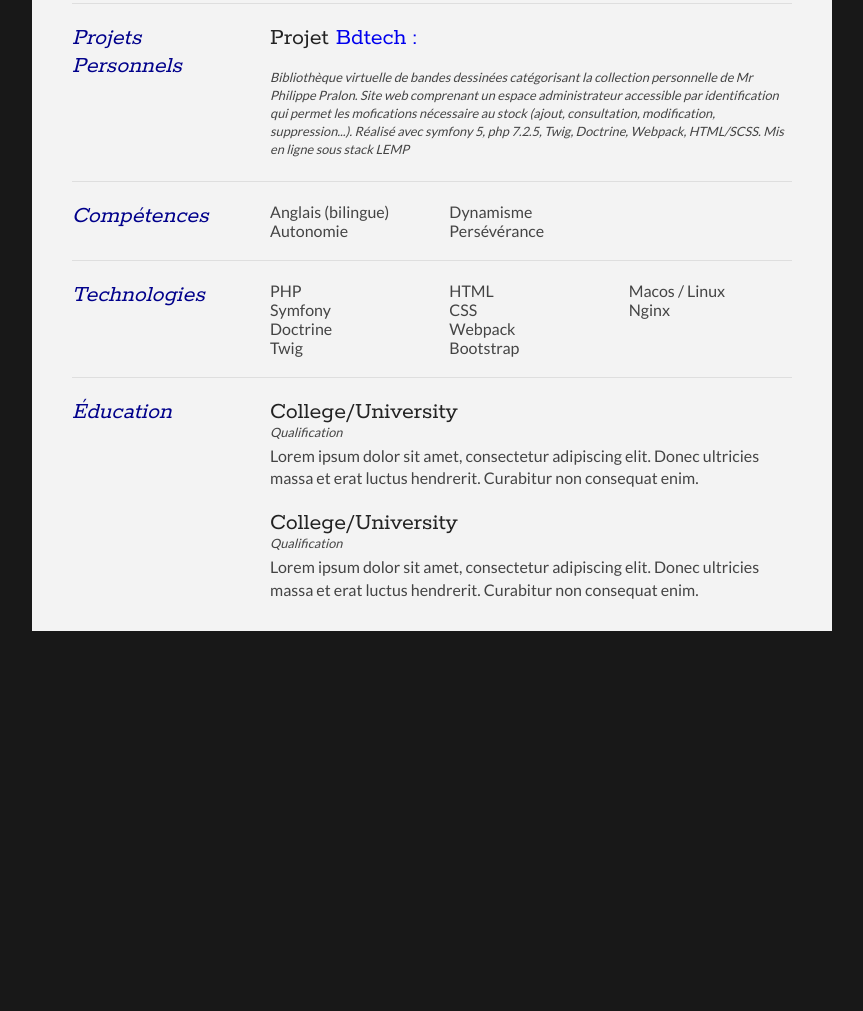
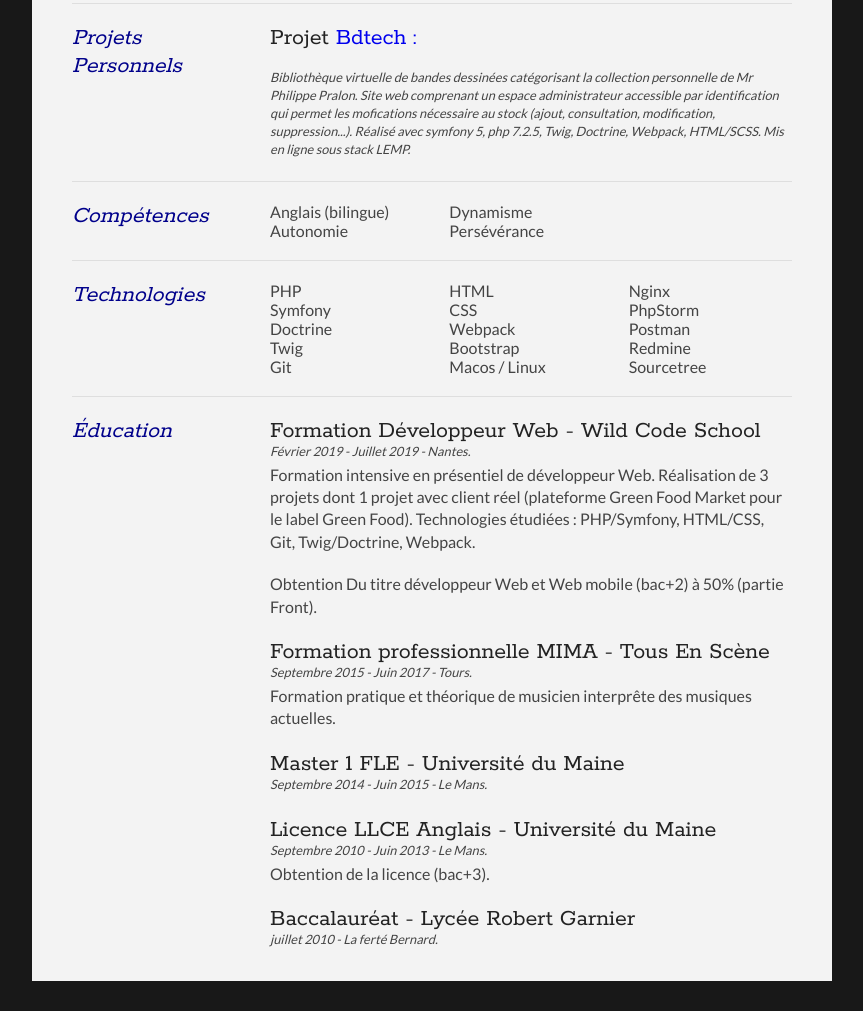
Before and after one commit to ArthurP44/online_resume, a plain HTML site: page index.html in a window 1280 px wide. Shown: the part 897-1908 px from the top of the page, without its empty margins (208-1071 px from the left). Before the commit the page ends 1558 px from the top, so only its background shows below. Drawn offline with Linux system fonts and the light colour scheme.

Commit message:
first draft of completed resume

```diff
--- a/index.html
+++ b/index.html
@@ -112,7 +112,7 @@
                         Site web comprenant un espace administrateur accessible par identification qui permet les
                         mofications nécessaire au stock (ajout, consultation, modification, suppression...).
                         Réalisé avec symfony 5, php 7.2.5, Twig, Doctrine, Webpack, HTML/SCSS.
-                        Mis en ligne sous stack LEMP</p>
+                        Mis en ligne sous stack LEMP.</p>
                 </article>
                 <br>
             </div>
@@ -146,12 +146,17 @@
                     <li>Symfony</li>
                     <li>Doctrine</li>
                     <li>Twig</li>
+                    <li>Git</li>
                     <li>HTML</li>
                     <li>CSS</li>
                     <li>Webpack</li>
                     <li>Bootstrap</li>
                     <li>Macos / Linux</li>
                     <li>Nginx</li>
+                    <li>PhpStorm</li>
+                    <li>Postman</li>
+                    <li>Redmine</li>
+                    <li>Sourcetree</li>
                 </ul>
             </div>
             <div class="clear"></div>
@@ -165,18 +170,35 @@
 
             <div class="sectionContent">
                 <article>
-                    <h2>College/University</h2>
-                    <p class="subDetails">Qualification</p>
-                    <p>Lorem ipsum dolor sit amet, consectetur adipiscing elit. Donec ultricies massa et erat luctus
-                        hendrerit. Curabitur non consequat enim.</p>
+                    <h2>Formation Développeur Web - Wild Code School</h2>
+                    <p class="subDetails">Février 2019 - Juillet 2019 - Nantes.</p>
+                    <p>Formation intensive en présentiel de développeur Web. Réalisation de 3 projets dont 1 projet avec client réel (plateforme Green Food Market pour le label Green Food).
+                        Technologies étudiées : PHP/Symfony, HTML/CSS, Git, Twig/Doctrine, Webpack. </p>
+                    <p>Obtention Du titre développeur Web et Web mobile (bac+2) à 50% (partie Front).</p>
                 </article>
 
                 <article>
-                    <h2>College/University</h2>
-                    <p class="subDetails">Qualification</p>
-                    <p>Lorem ipsum dolor sit amet, consectetur adipiscing elit. Donec ultricies massa et erat luctus
-                        hendrerit. Curabitur non consequat enim.</p>
+                    <h2>Formation professionnelle MIMA - Tous En Scène</h2>
+                    <p class="subDetails">Septembre 2015 - Juin 2017 - Tours.</p>
+                    <p>Formation pratique et théorique de musicien interprête des musiques actuelles.</p>
                 </article>
+
+                <article>
+                    <h2>Master 1 FLE - Université du Maine</h2>
+                    <p class="subDetails">Septembre 2014 - Juin 2015 - Le Mans.</p>
+                </article>
+                <br>
+                <article>
+                    <h2>Licence LLCE Anglais - Université du Maine</h2>
+                    <p class="subDetails">Septembre 2010 - Juin 2013 - Le Mans.</p>
+                    <p>Obtention de la licence (bac+3).</p>
+                </article>
+
+                <article>
+                    <h2>Baccalauréat - Lycée Robert Garnier</h2>
+                    <p class="subDetails">juillet 2010 - La ferté Bernard.</p>
+                </article>
+                <br>
             </div>
             <div class="clear"></div>
         </section>
```
